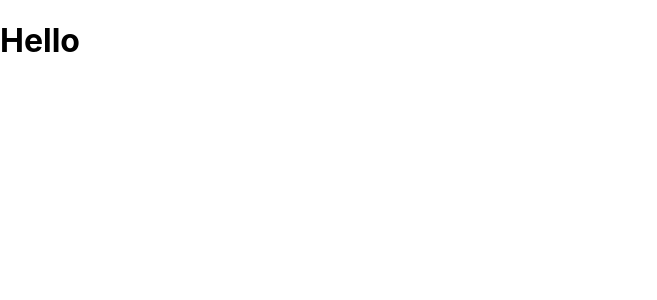
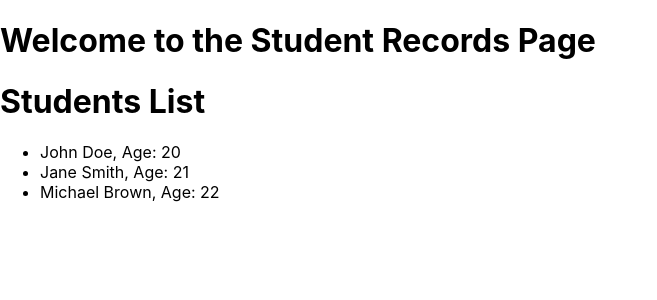
Before and after one commit to shahidjhawari/Students-Website-Records---Frontend, a React (Create React App) app: page / in a window 1280 px wide. Shown: the top 300 px of the page, without its empty margins (0-657 px from the left). Built offline with nearby package versions, Linux system fonts and the light colour scheme.

Commit message:
entry point all done

```diff
--- a/package.json
+++ b/package.json
@@ -8,6 +8,7 @@
     "@testing-library/user-event": "^13.5.0",
     "react": "^18.3.1",
     "react-dom": "^18.3.1",
+    "react-router-dom": "^6.26.2",
     "react-scripts": "5.0.1",
     "web-vitals": "^2.1.4"
   },
--- a/src/App.js
+++ b/src/App.js
@@ -1,11 +1,18 @@
-import React from 'react'
+// src/App.js
+import React from 'react';
+import { BrowserRouter as Router, Route, Routes } from 'react-router-dom';
+import MainPage from './components/MainPage';
 
 function App() {
   return (
-    <div>
-      <h1>Hello</h1>
-    </div>
-  )
+    <Router>
+      <div className="App">
+        <Routes>
+          <Route path="/" element={<MainPage />} />
+        </Routes>
+      </div>
+    </Router>
+  );
 }
 
-export default App
+export default App;
--- /dev/null
+++ b/src/components/MainPage.js
@@ -0,0 +1,13 @@
+import React from 'react';
+import Students from './Students';
+
+const MainPage = () => {
+  return (
+    <div>
+      <h1>Welcome to the Student Records Page</h1>
+      <Students />
+    </div>
+  );
+};
+
+export default MainPage;
--- /dev/null
+++ b/src/components/Students.js
@@ -0,0 +1,24 @@
+import React from 'react';
+
+const Students = () => {
+  const students = [
+    { id: 1, name: 'John Doe', age: 20 },
+    { id: 2, name: 'Jane Smith', age: 21 },
+    { id: 3, name: 'Michael Brown', age: 22 },
+  ];
+
+  return (
+    <div>
+      <h1>Students List</h1>
+      <ul>
+        {students.map(student => (
+          <li key={student.id}>
+            {student.name}, Age: {student.age}
+          </li>
+        ))}
+      </ul>
+    </div>
+  );
+};
+
+export default Students;
```
Also changed, not shown: 1 other file (tests, documents, lock files or other folders).
